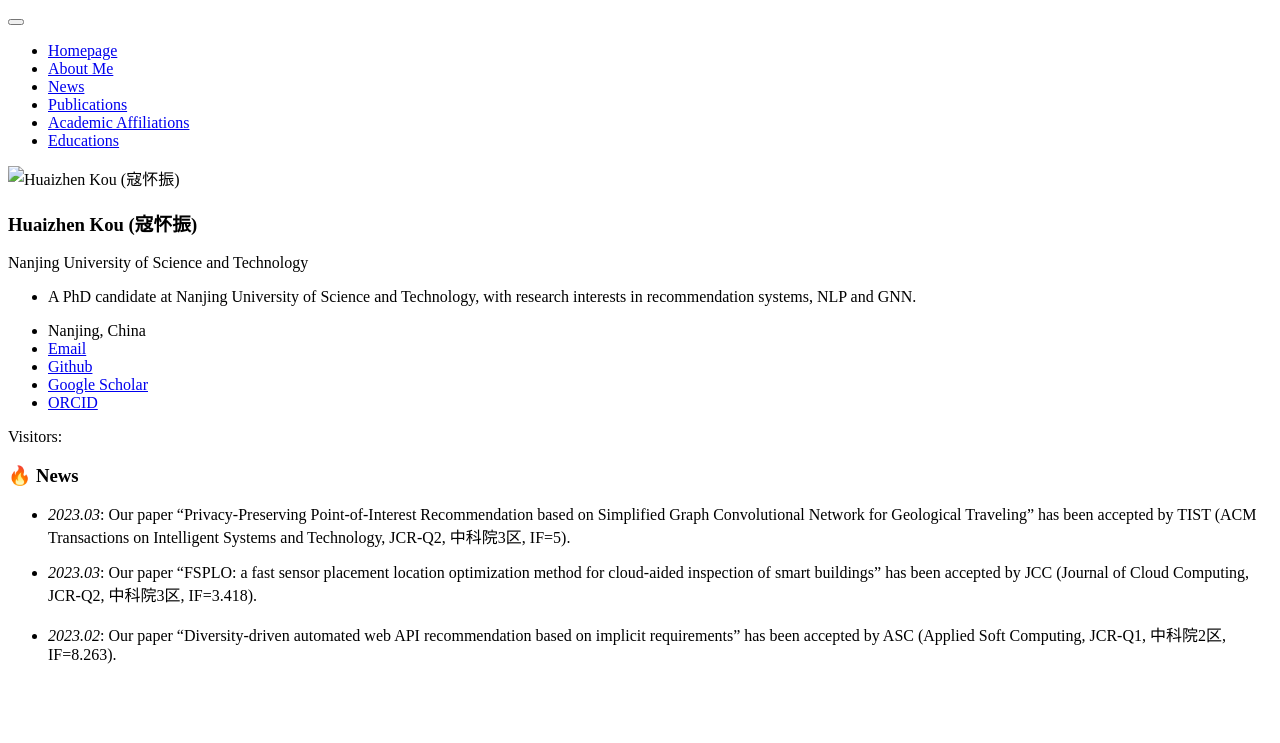
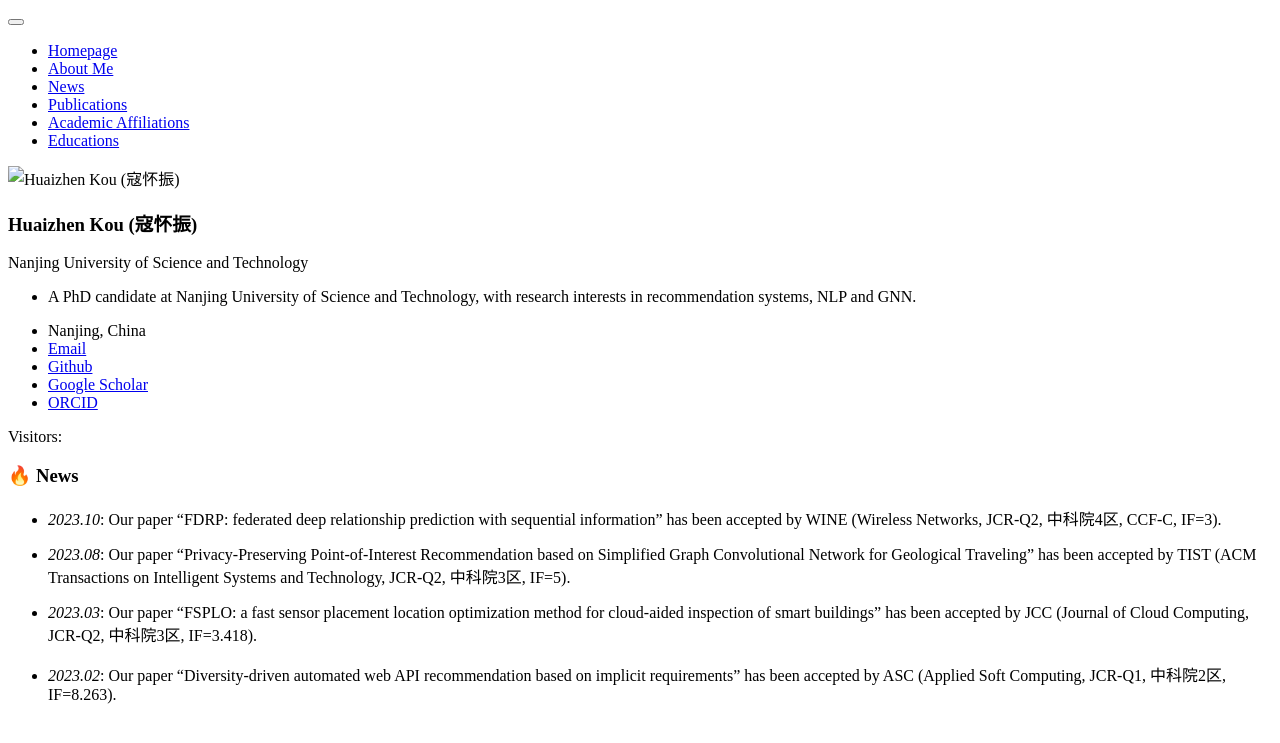
Before and after one commit to huaizhenkou/huaizhenkou.github.io, a Jekyll site: the page built from _pages/includes/news.md, in a window 1280 px wide. Shown: the top 743 px of the page. Built offline with Jekyll 4.4.1, drawn with Linux system fonts in a browser that asks for light colours; our own code applies the rules of GitHub Pages for plain Markdown files; comment, search, counter and statistics services are not loaded.

Commit message:
Update news.md

```diff
--- a/_pages/includes/news.md
+++ b/_pages/includes/news.md
@@ -1,6 +1,8 @@
 # 🔥 News
 
-- *2023.03*: Our paper "Privacy-Preserving Point-of-Interest Recommendation based on Simplified Graph Convolutional Network for Geological Traveling" has been accepted by TIST (ACM Transactions on Intelligent Systems and Technology, JCR-Q2, 中科院3区, IF=5).
+- *2023.10*: Our paper "FDRP: federated deep relationship prediction with sequential information" has been accepted by WINE (Wireless Networks, JCR-Q2, 中科院4区, CCF-C, IF=3).
+
+- *2023.08*: Our paper "Privacy-Preserving Point-of-Interest Recommendation based on Simplified Graph Convolutional Network for Geological Traveling" has been accepted by TIST (ACM Transactions on Intelligent Systems and Technology, JCR-Q2, 中科院3区, IF=5).
 
 - *2023.03*: Our paper "FSPLO: a fast sensor placement location optimization method for cloud-aided inspection of smart buildings" has been accepted by JCC (Journal of Cloud Computing, JCR-Q2, 中科院3区, IF=3.418).
 
```
